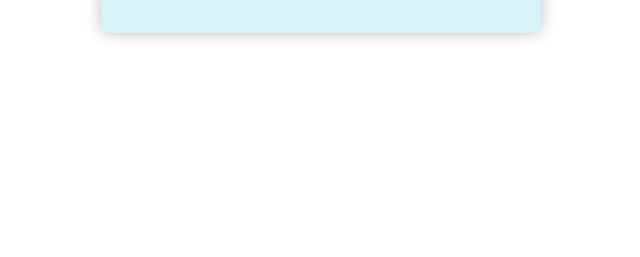
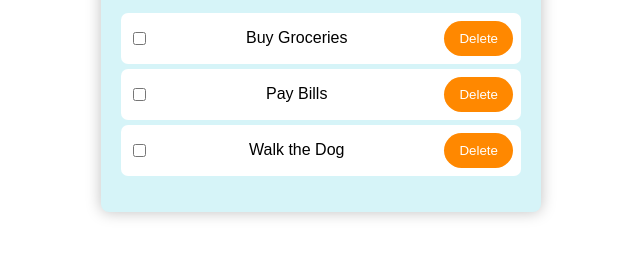
Before and after one commit to jtruss-dev/ToDo-List-App-Practice, a plain HTML site: page index.html in a window 1280 px wide. Shown: the part 183-440 px from the top of the page, without its empty margins (319-959 px from the left). Drawn offline with Linux system fonts and the light colour scheme.

Commit message:
completed app.js functions: Toggle button; added more styling to style.ss: modified delete button, add line-through on list when toggled

```diff
--- a/app.js
+++ b/app.js
@@ -52,4 +52,12 @@ todoInput.addEventListener('keydown', function(event) {
         addTask();
     }
 })
+
+todoList.addEventListener('change', toggleTask)
 //Examples of task
+const initialTasks = ['Buy Groceries', 'Pay Bills', 'Walk the Dog'];
+
+initialTasks.forEach((task)=> {
+    const taskItem = createTaskItem(task);
+    todoList.appendChild(taskItem);
+})
--- a/style.css
+++ b/style.css
@@ -46,3 +46,32 @@ outline: none;
     background-color: var(--main-orange);
     color: white;
 }
+
+.todo-list {
+    list-style-type: none;
+    padding: 0;
+
+}
+
+.todo-item {
+    display: flex;
+    align-items: center;
+    justify-content: space-between;
+    padding: 8px;
+    background-color: white;
+    border-radius: 7px;
+    margin-bottom: 5px;
+}
+
+.delete-btn {
+    border-radius: 20px;
+    padding: 10px 15px;
+    border: none;
+    background-color: var(--main-orange);
+    color: #fff;
+}
+
+.todo-item.completed {
+    text-decoration: line-through 2px var(--main-orange);
+    opacity: 0.7;
+}
```
